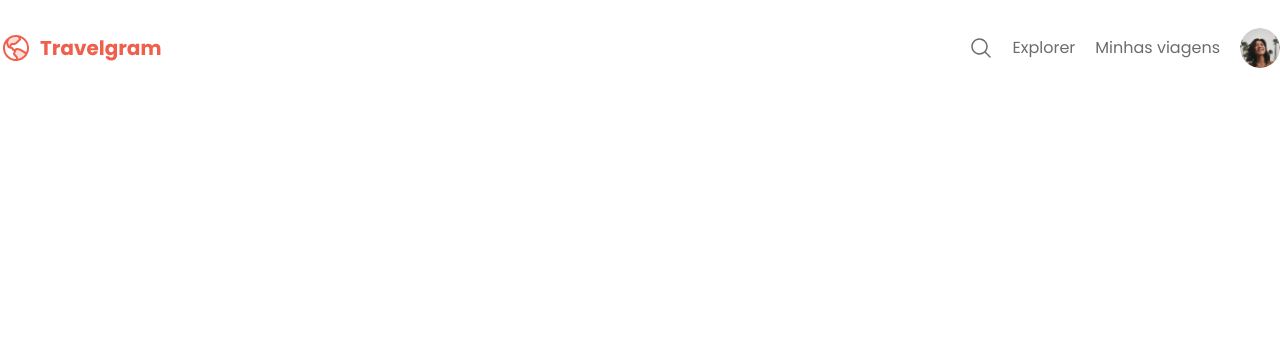
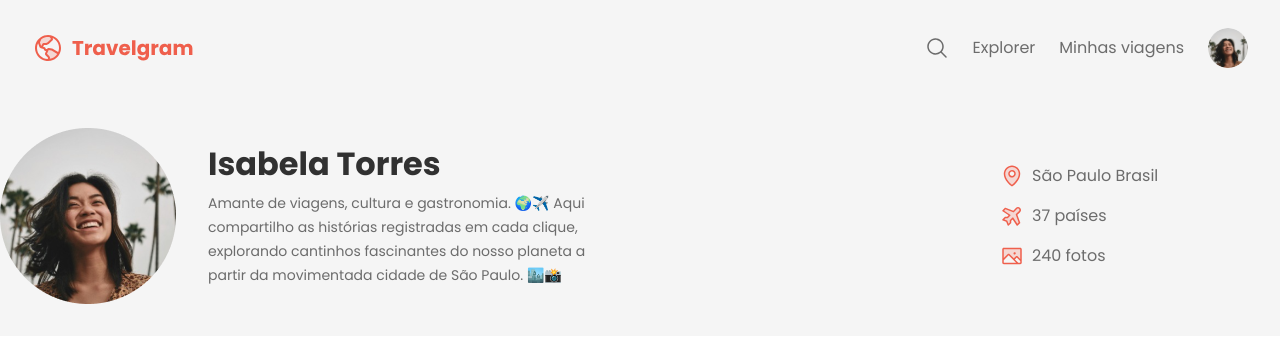
Before and after one commit to MatheusACarvalho/Travelgram, a plain HTML site: page index.html in a window 1280 px wide. Drawn offline with Linux system fonts and the light colour scheme.

Commit message:
finalizando o header e nav da aplicacao

```diff
--- a/index.html
+++ b/index.html
@@ -13,7 +13,7 @@
 <body>
 
 <header>
-  <nav>
+  <nav class="container">
     <a href="#" id="logo">
       <img src="assets/Logo.svg" alt="Logomarca">
     </a>
@@ -32,9 +32,39 @@
       </li>
     </ul>
   </nav>
-</header>
+
+<div id="profile-content">
+
+  <div id="container">
+    <div id="profile">
+      <img src="assets/Profile pic.png" alt="Foto de Perfil">
 
 
+    <div>
+      <h1>Isabela Torres</h1>
+      <p>Amante de viagens, cultura e gastronomia. 🌍✈️
+        Aqui compartilho as histórias registradas em cada clique,
+         explorando cantinhos fascinantes do nosso planeta a partir
+          da movimentada cidade de São Paulo. 🏙️📸</p>
+    </div>
+    </div>
+    <ul id="info">
+      <li>
+        <img src="assets/icons/MapPin.svg" alt="Icone de local">
+        <span>São Paulo Brasil</span>
+      </li>
+      <li>
+        <img src="assets/icons/AirplaneTilt.svg" alt="Icone de aviao">
+        <span>37 países</span>
+      </li>
+      <li>
+        <img src="assets/icons/Image.svg" alt="Icone de imagem">
+        <span>240 fotos</span>
+      </li>
+    </ul>
 
+  </div>
+</div>
+</header>
 </body>
 </html>
--- a/styles/global.css
+++ b/styles/global.css
@@ -35,3 +35,8 @@ a:hover {
   color: var(--brand-color);
   text-decoration: underline;
 }
+.container {
+  padding-inline: 32px;
+  max-width: 1280px;
+  margin-inline: auto;
+}
--- /dev/null
+++ b/styles/header.css
@@ -0,0 +1,47 @@
+header {
+  background-color: var(--surface-color);
+}
+
+#container {
+  display: flex;
+  justify-content: space-between;
+  align-items: center;
+}
+
+#profile-content {
+  padding-block: 32px;
+}
+
+#profile {
+  display: flex;
+  align-items: center;
+  gap: 32px;
+}
+#profile > div {
+  max-width: 384px;
+}
+
+#profile h1 {
+  font: var(--text-lg);
+  color: var(--text-color-primary);
+  margin-bottom: 8px;
+}
+
+#profile p {
+  font: var(--text-md);
+}
+
+#info {
+   list-style: none;
+   display: flex;
+   flex-direction: column;
+   gap: 16px;
+
+   width: 280px;
+}
+
+#info li {
+  display: flex;
+  align-items: center;
+  gap: 8px;
+}
--- a/styles/index.css
+++ b/styles/index.css
@@ -1,2 +1,3 @@
 @import url(global.css);
 @import url(nav.css);
+@import url(header.css);
--- a/styles/nav.css
+++ b/styles/nav.css
@@ -10,7 +10,7 @@ nav ul {
   list-style: none;
   display: flex;
   align-items: center;
-  gap: 20px;
+  gap: 24px;
   padding-block: 8px;
 }
 
```
